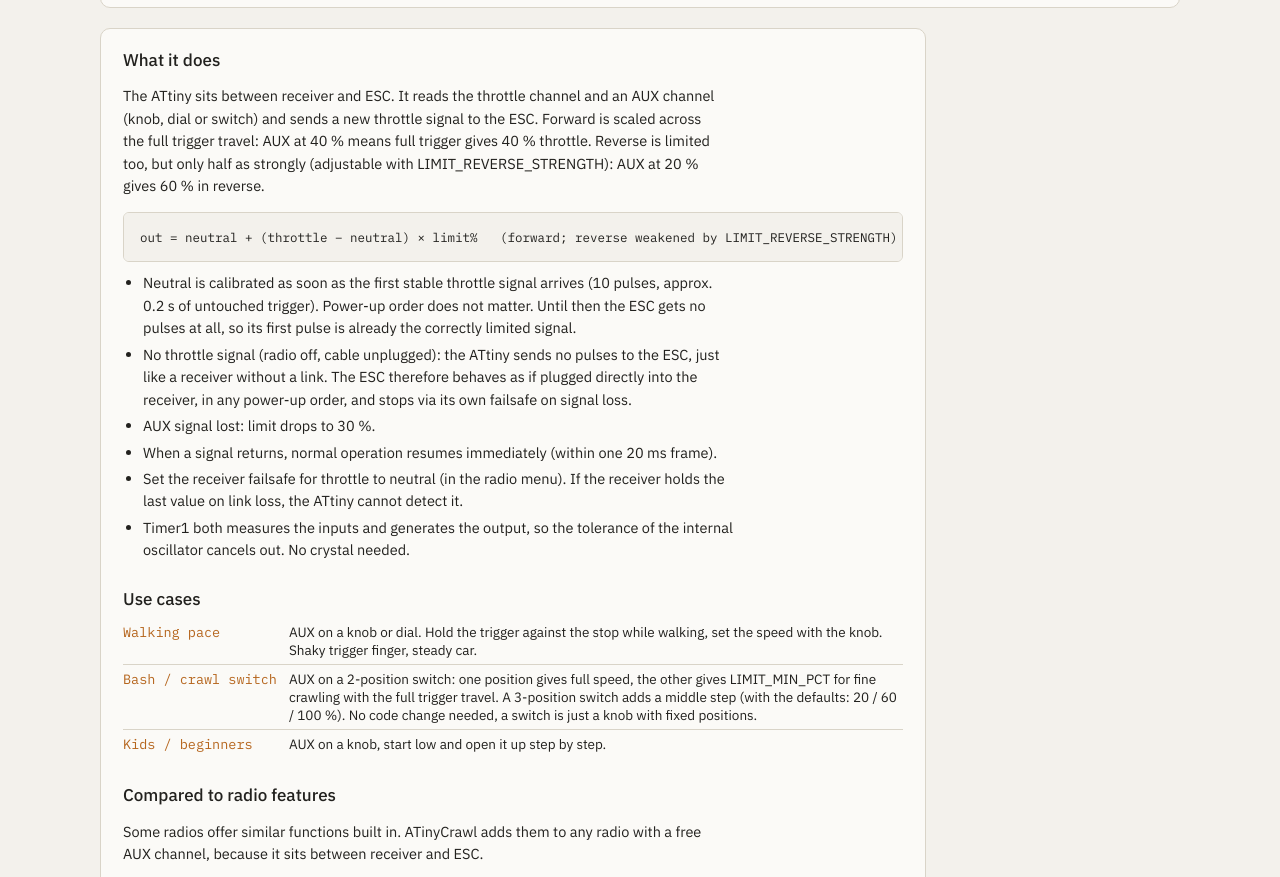
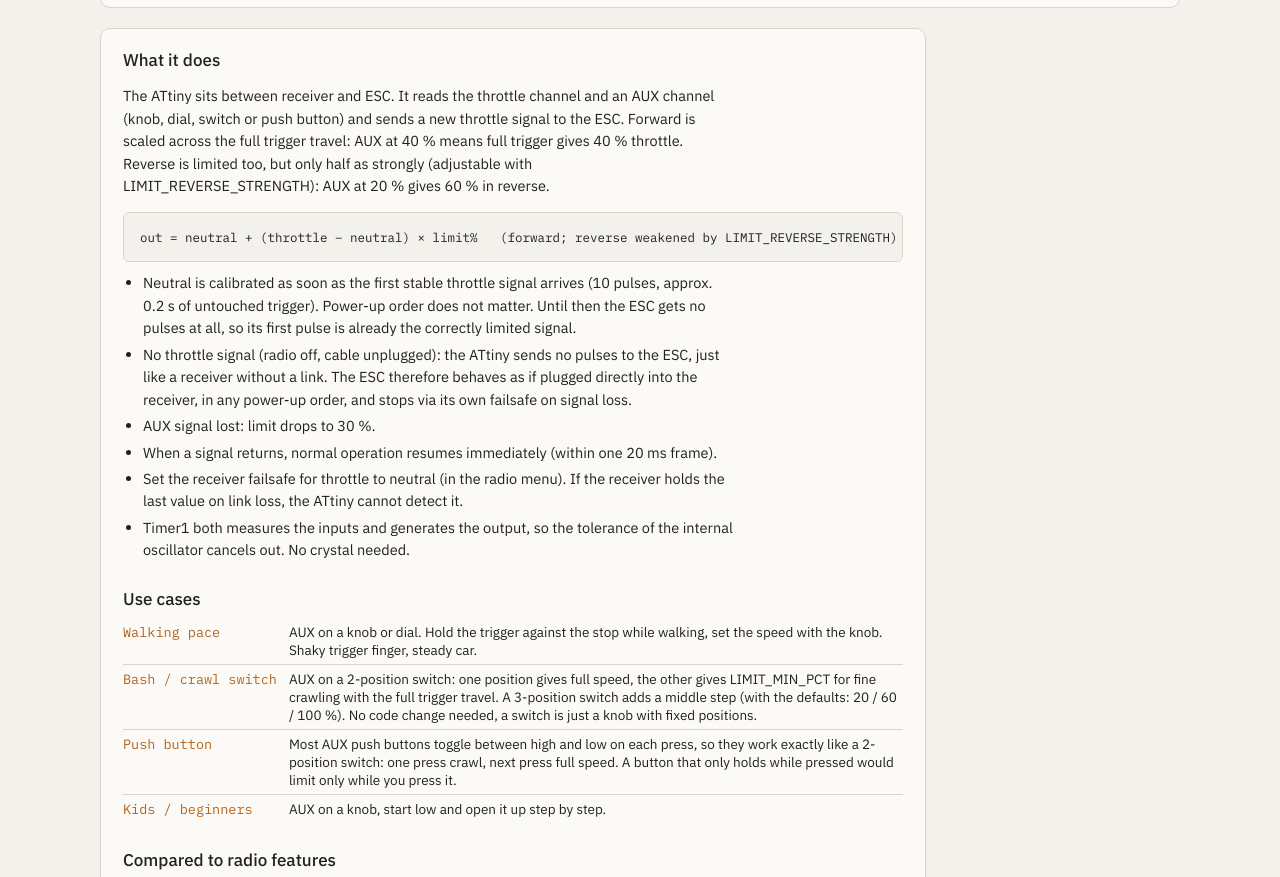
Before and after one commit to rolandkohn/ATinyCrawl, a plain HTML site: page docs/index.html in a window 1280 px wide. Shown: the part 8533-9410 px from the top of the page. Drawn offline with Linux system fonts and the light colour scheme.

Commit message:
Docs: AUX push buttons work too

```diff
--- a/docs/index.html
+++ b/docs/index.html
@@ -419,7 +419,7 @@ void loop() {
   <div id="pDoku" class="panel" hidden>
     <article class="doc">
       <h3>What it does</h3>
-      <p>The ATtiny sits between receiver and ESC. It reads the throttle channel and an AUX channel (knob, dial or switch) and sends a new throttle signal to the ESC. Forward is scaled across the full trigger travel: AUX at 40 % means full trigger gives 40 % throttle. Reverse is limited too, but only half as strongly (adjustable with LIMIT_REVERSE_STRENGTH): AUX at 20 % gives 60 % in reverse.</p>
+      <p>The ATtiny sits between receiver and ESC. It reads the throttle channel and an AUX channel (knob, dial, switch or push button) and sends a new throttle signal to the ESC. Forward is scaled across the full trigger travel: AUX at 40 % means full trigger gives 40 % throttle. Reverse is limited too, but only half as strongly (adjustable with LIMIT_REVERSE_STRENGTH): AUX at 20 % gives 60 % in reverse.</p>
       <pre>out = neutral + (throttle − neutral) × limit%   (forward; reverse weakened by LIMIT_REVERSE_STRENGTH)</pre>
       <ul>
         <li>Neutral is calibrated as soon as the first stable throttle signal arrives (10 pulses, approx. 0.2 s of untouched trigger). Power-up order does not matter. Until then the ESC gets no pulses at all, so its first pulse is already the correctly limited signal.</li>
@@ -434,6 +434,7 @@ void loop() {
       <table>
         <tr><td>Walking pace</td><td>AUX on a knob or dial. Hold the trigger against the stop while walking, set the speed with the knob. Shaky trigger finger, steady car.</td></tr>
         <tr><td>Bash / crawl switch</td><td>AUX on a 2-position switch: one position gives full speed, the other gives LIMIT_MIN_PCT for fine crawling with the full trigger travel. A 3-position switch adds a middle step (with the defaults: 20 / 60 / 100 %). No code change needed, a switch is just a knob with fixed positions.</td></tr>
+        <tr><td>Push button</td><td>Most AUX push buttons toggle between high and low on each press, so they work exactly like a 2-position switch: one press crawl, next press full speed. A button that only holds while pressed would limit only while you press it.</td></tr>
         <tr><td>Kids / beginners</td><td>AUX on a knob, start low and open it up step by step.</td></tr>
       </table>
 
@@ -482,7 +483,7 @@ void loop() {
 
       <h3>First run</h3>
       <ol>
-        <li><b>Radio:</b> assign a knob, dial or switch to a free AUX channel, EPA 100/100, no mixing. Set the receiver failsafe for throttle to neutral.</li>
+        <li><b>Radio:</b> assign a knob, dial, switch or push button to a free AUX channel, EPA 100/100, no mixing. Set the receiver failsafe for throttle to neutral.</li>
         <li><b>Wiring, power off:</b> receiver throttle channel to header d, AUX channel to header e, ESC to header i. Minus wire at the top on all three.</li>
         <li><b>Board without chip:</b> go through the Test tab, steps 1 to 4. Step 4 is the only one with power on.</li>
         <li><b>Power off</b> (ESC switched off or battery unplugged). Only then insert the chip, notch on the left. Never insert or remove the chip while powered.</li>
```
